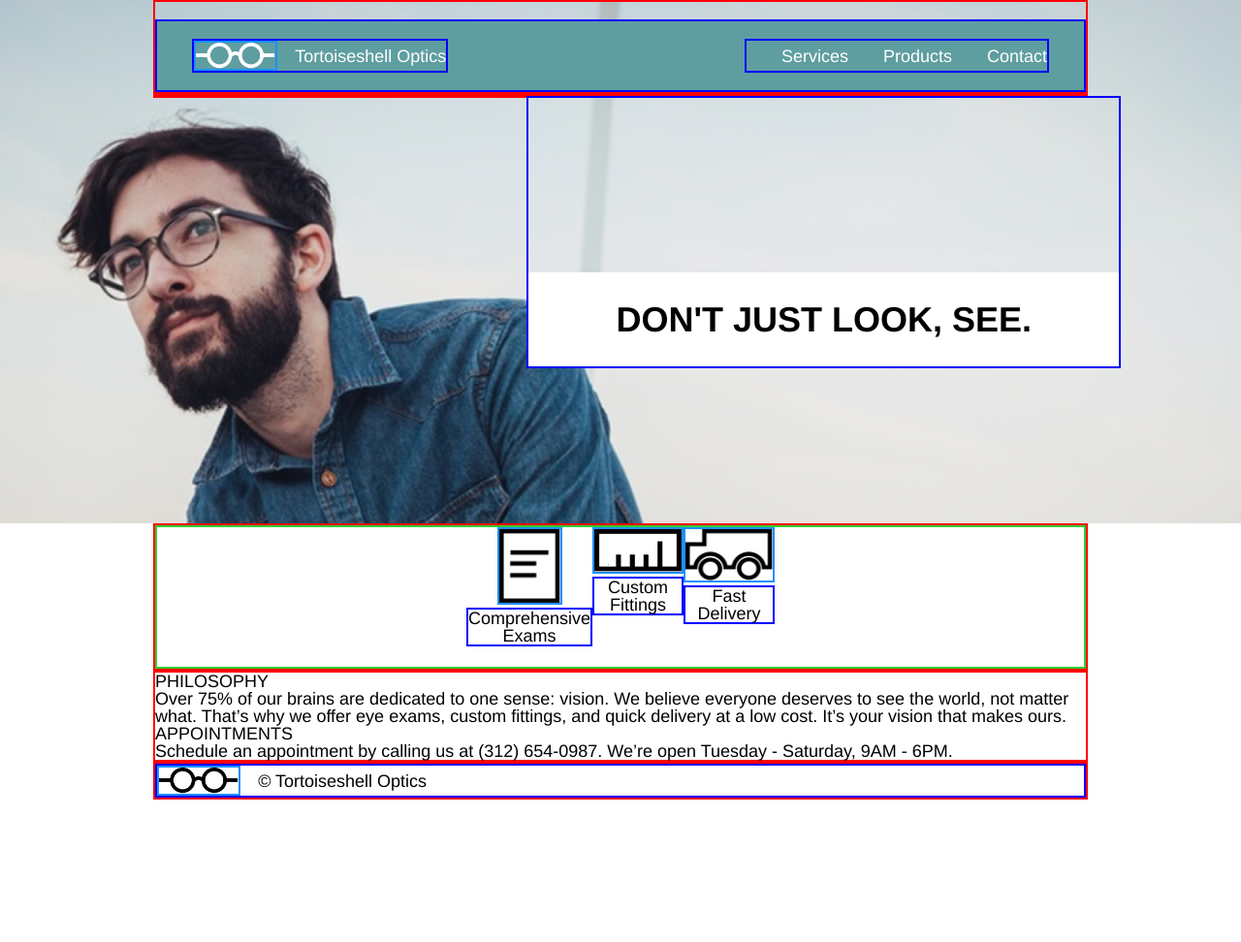
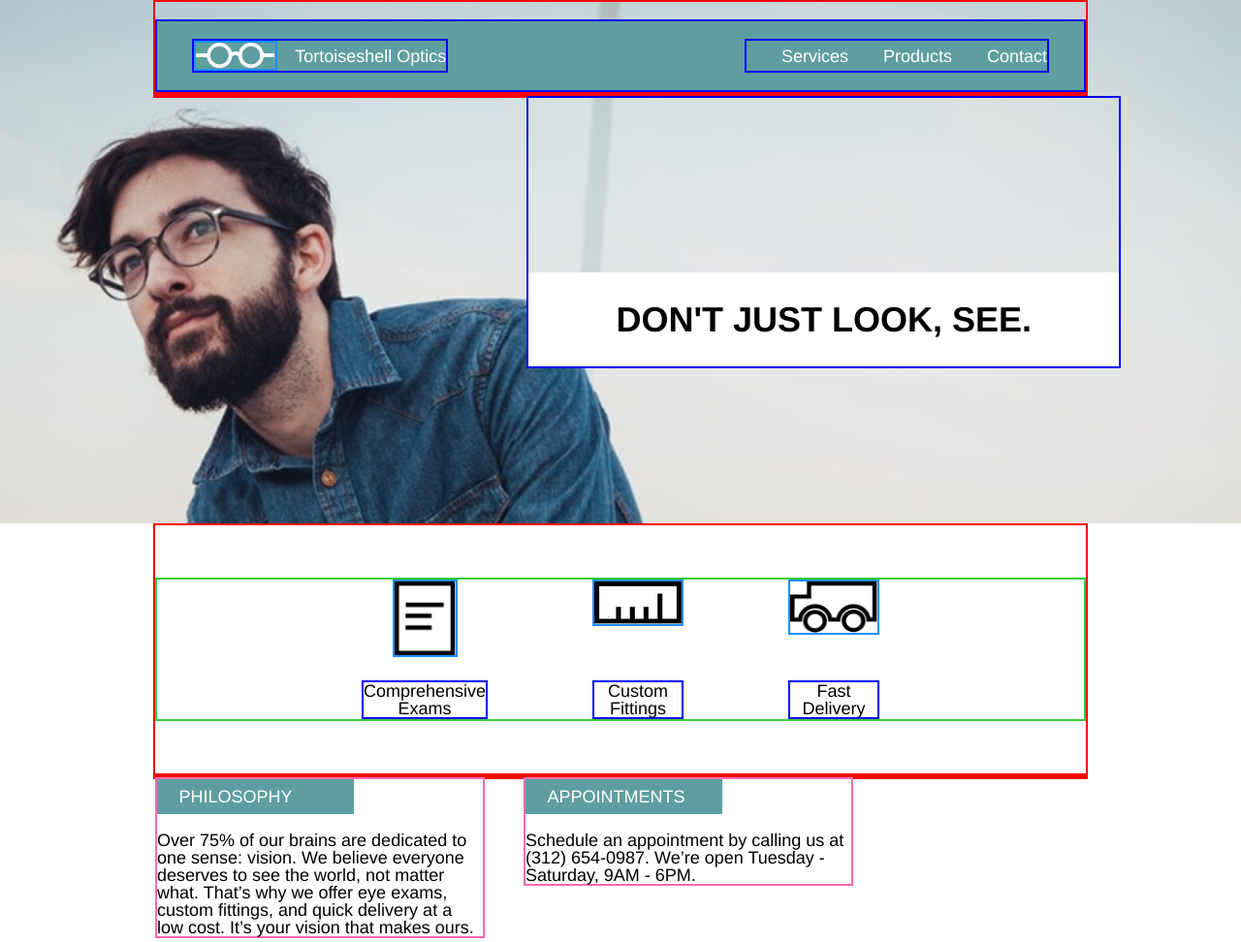
Before and after one commit to nabrus/tortoiseshell-optics, a plain HTML site: page index.html in a window 1280 px wide. Shown: the top 972 px of the page at 97% size. Before the commit the page ends 825 px from the top, so only its background shows below. Drawn offline with Linux system fonts and the light colour scheme.

Commit message:
complete desktop site

```diff
--- a/index.html
+++ b/index.html
@@ -81,18 +81,18 @@
     <!--  BUSINESS INFO COLUMNS  -->
 
     <article class="container">
-      <section class="column">
+      <div class="column">
         <h3>PHILOSOPHY</h3>
         <p>
           Over 75% of our brains are dedicated to one sense: vision. We believe everyone deserves to see the world, not matter what. That’s why we offer eye exams, custom fittings, and quick delivery at a low cost. It’s your vision that makes ours.
         </p>
-      </section>
-      <section class="column">
+      </div>
+      <div class="column">
         <h3>APPOINTMENTS</h3>
         <p>
           Schedule an appointment by calling us at (312) 654-0987. We’re open Tuesday - Saturday, 9AM - 6PM.
         </p>
-      </section>
+      </div>
     </article>
 
 
--- a/resources/css/style.css
+++ b/resources/css/style.css
@@ -89,15 +89,21 @@ nav span {
   border: 2px solid limegreen; /* delete temp */
   display: flex;
   justify-content: center;
-  align-items: center;
-
+  margin: 3rem 0;
+  clear: both; /* doesn't break when not selected-maybe delete */
 }
 
 .icon-box {
   height: 8rem;
   display: flex;
   flex-direction: column;
+  justify-content: space-between;
   align-items: center;
+  margin-left: 6rem;
+}
+
+.paper {
+  margin-left: 0;
 }
 
 img {
@@ -120,3 +126,46 @@ img {
 .icon-box.paper span {
   max-width: 7rem;
 }
+
+
+
+
+
+/*  BUSINESS INFO COLUMNS  */
+
+.column {
+  border: 2px solid hotpink;
+  width: 35%;
+  position: relative;
+  margin-bottom: 5rem;
+}
+
+.column:nth-of-type(1) {
+  float: left;
+
+}
+
+.column:nth-of-type(2) {
+  float: right;
+  margin-right: 25%;
+}
+
+.column h3 {
+  background-color: cadetblue;
+  width: 10rem;
+  padding: 0.5rem 0 0.5rem 1.25rem;
+  margin-bottom: 1rem;
+  color: white;
+}
+
+
+
+
+
+/*  FOOTER  */
+
+footer {
+  clear: both;
+  background-color: azure;
+  padding: 4rem;
+}
```
